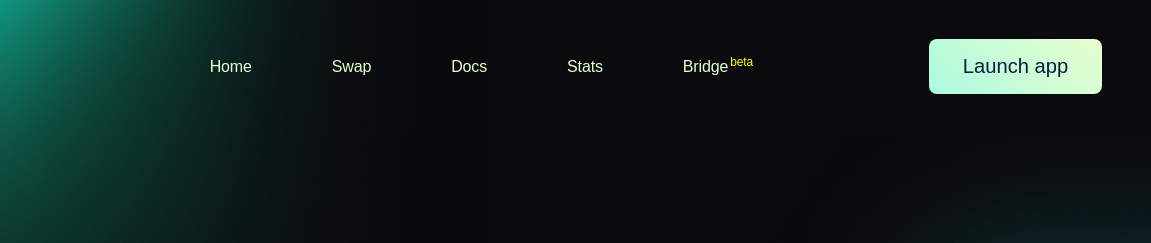
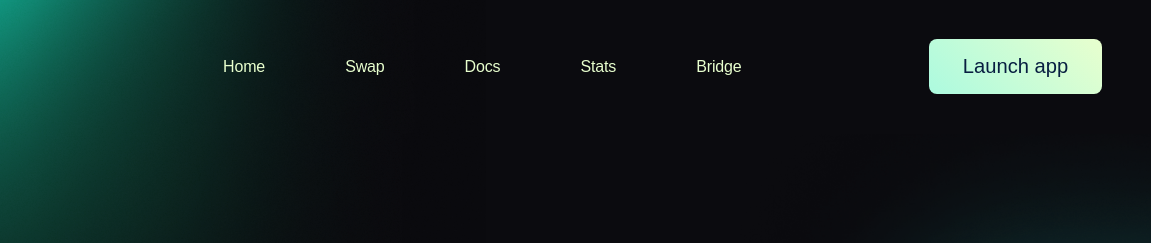
Before and after one commit to EtaSwap/etaswap.github.io, a plain HTML site: page index.html in a window 1280 px wide. Shown: the top 243 px of the page, 129-1280 px from the left. Drawn offline with Linux system fonts and the light colour scheme; no server answers; a web font is replaced by a local one.

Commit message:
fix: bridge link

```diff
--- a/index.html
+++ b/index.html
@@ -38,8 +38,8 @@
                                                  class="header__menu-link">Docs</a></li>
                 <li class="header__menu-item"><a href="https://app.etaswap.com/stats" target="_blank"
                                                  class="header__menu-link">Stats</a></li>
-                <li class="header__menu-item"><a href="https://bridge.etaswap.com" target="_blank"
-                                                 class="header__menu-link">Bridge<sup class="beta">beta</sup></a></li>
+                <li class="header__menu-item"><a href="https://app.etabridge.com" target="_blank"
+                                                 class="header__menu-link">Bridge</a></li>
             </menu>
             <div class="header__button">
                 <a href="https://app.etaswap.com" class="button button--gradient">Launch app</a>
```
